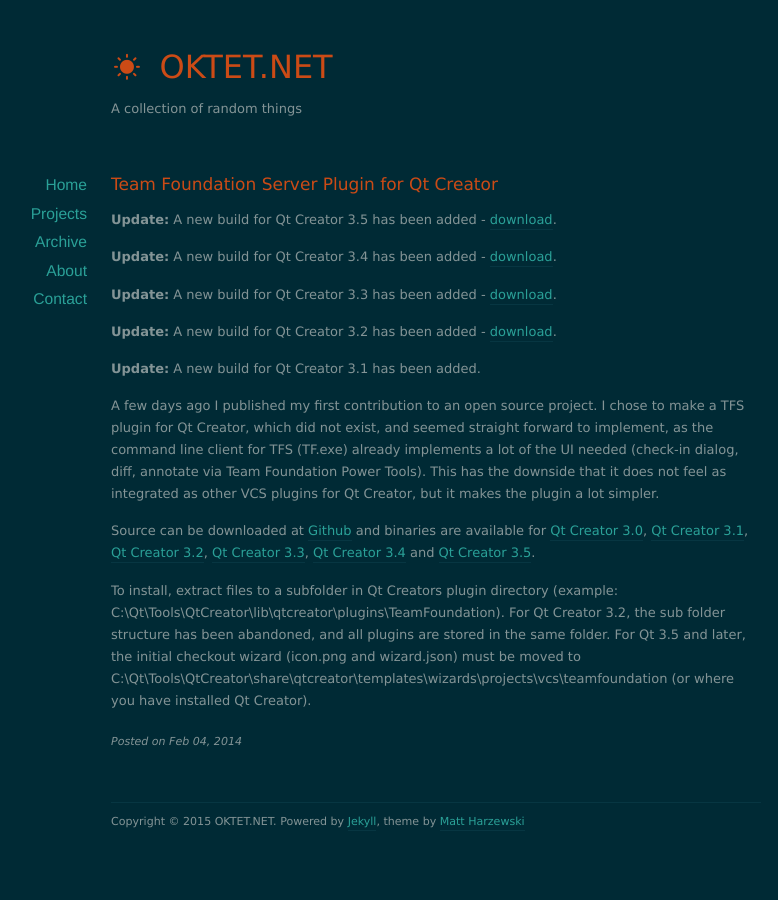
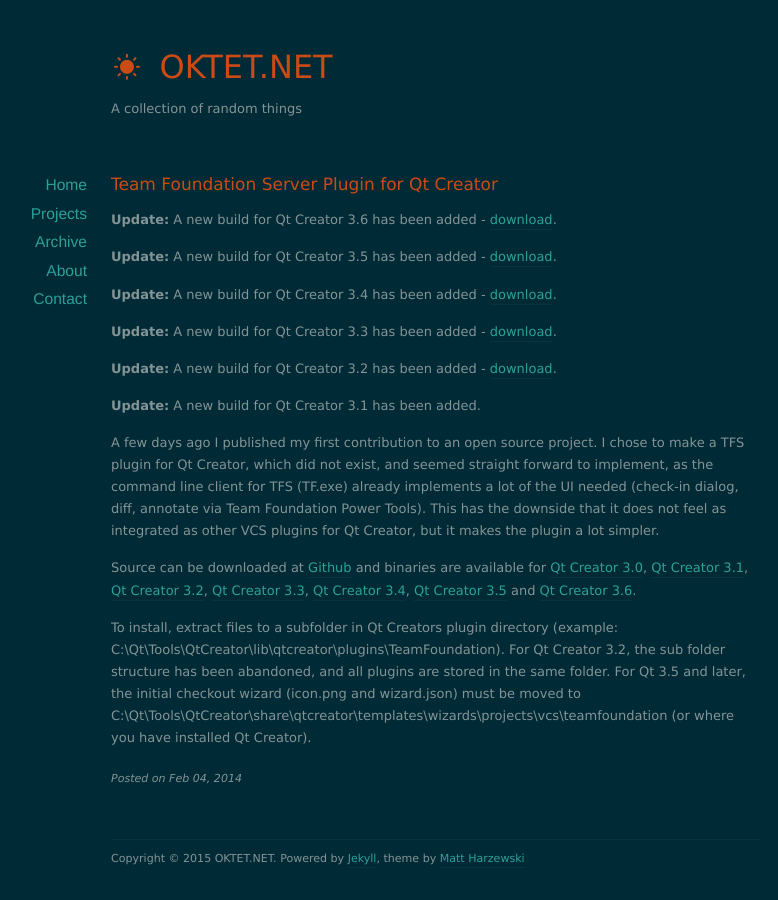
Before and after one commit to jesperhh/jesperhh.github.io, a Jekyll site: the page built from _posts/2014-02-04-team-foundation-server-plugin-for-qt-creator.markdown, in a window 1280 px wide. Shown: the whole page, without its empty margins (204-982 px from the left). Built offline with Jekyll 4.4.1, drawn with Linux system fonts in a browser that asks for light colours; nearby versions of some CDN libraries; comment, search, counter and statistics services are not loaded.

Commit message:
Add new build of team foundation plugin for qt creator 3.6

```diff
--- a/_posts/2014-02-04-team-foundation-server-plugin-for-qt-creator.markdown
+++ b/_posts/2014-02-04-team-foundation-server-plugin-for-qt-creator.markdown
@@ -4,6 +4,8 @@
 date:   2014-02-04 21:15:00
 categories: development
 ---
+**Update:** A new build for Qt Creator 3.6 has been added - [download]({{ site.url }}/files/TeamFoundation360.zip).
+
 **Update:** A new build for Qt Creator 3.5 has been added - [download]({{ site.url }}/files/TeamFoundation350.zip).
 
 **Update:** A new build for Qt Creator 3.4 has been added - [download]({{ site.url }}/files/TeamFoundation340.zip).
@@ -16,6 +18,6 @@
 
 A few days ago I published my first contribution to an open source project. I chose to make a TFS plugin for Qt Creator, which did not exist, and seemed straight forward to implement, as the command line client for TFS (TF.exe) already implements a lot of the UI needed (check-in dialog, diff, annotate via Team Foundation Power Tools). This has the downside that it does not feel as integrated as other VCS plugins for Qt Creator, but it makes the plugin a lot simpler.
 
-Source can be downloaded at [Github](https://github.com/jesperhh/teamfoundation) and binaries are available for [Qt Creator 3.0]({{ site.url }}/files/teamfoundation.zip), [Qt Creator 3.1]({{ site.url }}/files/teamfoundation310.zip), [Qt Creator 3.2]({{ site.url }}/files/TeamFoundation320.zip),  [Qt Creator 3.3]({{ site.url }}/files/TeamFoundation330.zip),  [Qt Creator 3.4]({{ site.url }}/files/TeamFoundation340.zip) and  [Qt Creator 3.5]({{ site.url }}/files/TeamFoundation350.zip).
+Source can be downloaded at [Github](https://github.com/jesperhh/teamfoundation) and binaries are available for [Qt Creator 3.0]({{ site.url }}/files/teamfoundation.zip), [Qt Creator 3.1]({{ site.url }}/files/teamfoundation310.zip), [Qt Creator 3.2]({{ site.url }}/files/TeamFoundation320.zip),  [Qt Creator 3.3]({{ site.url }}/files/TeamFoundation330.zip),  [Qt Creator 3.4]({{ site.url }}/files/TeamFoundation340.zip), [Qt Creator 3.5]({{ site.url }}/files/TeamFoundation350.zip) and  [Qt Creator 3.6]({{ site.url }}/files/TeamFoundation360.zip).
 
 To install, extract files to a subfolder in Qt Creators plugin directory (example: C:\Qt\Tools\QtCreator\lib\qtcreator\plugins\TeamFoundation). For Qt Creator 3.2, the sub folder structure has been abandoned, and all plugins are stored in the same folder. For Qt 3.5 and later, the initial checkout wizard (icon.png and wizard.json) must be moved to C:\Qt\Tools\QtCreator\share\qtcreator\templates\wizards\projects\vcs\teamfoundation (or where you have installed Qt Creator).
```
Also changed, not shown: 1 other file.
